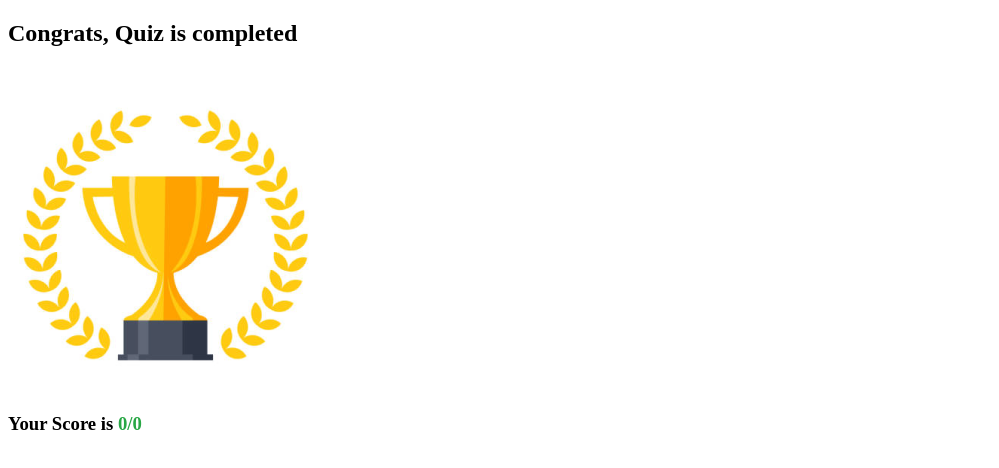
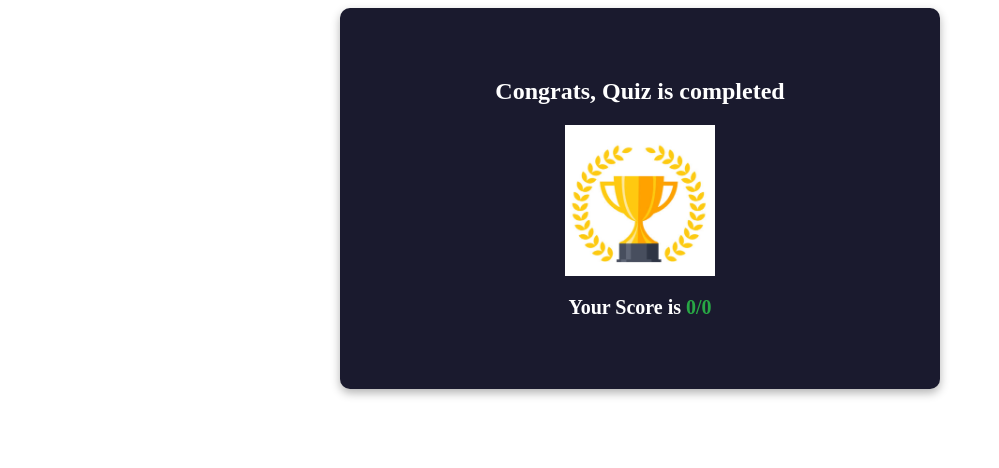
Before and after one commit to Jitanshu08/Quizze-Frontend, a React (Vite) app: page /quiz-completion in a window 1280 px wide. Shown: the top 468 px of the page, without its empty margins (0-999 px from the left). Built offline with nearby package versions, Linux system fonts and the light colour scheme; the HTML template or start-up script is replaced by a standard one.

Commit message:
fixed the bugs

```diff
--- a/src/components/CreateQuizModal.jsx
+++ b/src/components/CreateQuizModal.jsx
@@ -1,6 +1,6 @@
 import React, { useState } from "react";
 import "../css/CreateQuizModal.css";
-import ShareQuizModal from "./ShareQuizModal"; // Import the new ShareQuizModal component
+import ShareQuizModal from "./ShareQuizModal";
 import axios from "axios";
 
 const CreateQuizModal = ({ onClose }) => {
@@ -17,7 +17,7 @@ const CreateQuizModal = ({ onClose }) => {
       optionType: "Text",
     },
   ]);
-  const [shareLink, setShareLink] = useState(null); // New state to store the share link
+  const [shareLink, setShareLink] = useState(null);
 
   const handleQuizNameChange = (e) => setQuizName(e.target.value);
   const handleQuizTypeChange = (e) => setQuizType(e.target.value);
--- a/src/css/QuizAnalysis.css
+++ b/src/css/QuizAnalysis.css
@@ -1,4 +1,4 @@
-/* quizAnalysis.css */
+/* Analysis Page Styles */
 .quiz-analysis-wrapper {
   display: flex;
 }
@@ -74,3 +74,8 @@
   font-size: 14px;
   color: #777;
 }
+
+
+.poll-type .stat-box {
+  width: 24%;
+}
--- a/src/css/quizCompletionPage.css
+++ b/src/css/quizCompletionPage.css
@@ -1,80 +1,35 @@
-.quiz-analysis-wrapper {
+/* Completion Page (Q&A) Styles */
+.quiz-completion-container {
   display: flex;
+  flex-direction: column;
+  align-items: center;
+  justify-content: center;
+  background-color: #1a1a2e;
+  color: #fff;
+  border-radius: 10px;
+  padding: 50px;
+  box-shadow: 0px 4px 10px rgba(0, 0, 0, 0.3);
+  max-width: 500px;
+  margin: auto;
+  text-align: center;
 }
 
-.quiz-analysis-container {
-  display: flex;
-  flex-direction: column;
-  width: 80%;
-  margin-left: 25%;
-}
-
-.quiz-analysis-content {
-  padding: 20px;
-}
-
-.quiz-analysis-content h2 {
-  font-size: 28px;
-  font-weight: bold;
-  color: #3a77f3;
-  margin-bottom: 10px;
-}
-
-.quiz-metadata {
-  display: flex;
-  justify-content: flex-end;
+.quiz-completion-container h2 {
+  font-size: 24px;
   margin-bottom: 20px;
 }
 
-.quiz-metadata p {
-  margin-left: 15px;
-  font-size: 14px;
-  color: #f26d21;
-}
-
-.analysis-section {
+.quiz-completion-container h3 {
+  font-size: 20px;
   margin-top: 20px;
 }
 
-.analysis-item {
-  background-color: #f7f7f7;
-  padding: 15px;
-  margin-bottom: 15px;
-  border-radius: 8px;
-  border: 1px solid #ddd;
+.trophy-image {
+  width: 150px;
+  height: auto;
 }
 
-.analysis-item h3 {
-  font-size: 20px;
-  margin-bottom: 10px;
+.score {
+  color: #28a745;
+  font-weight: bold;
 }
-
-.analysis-stats {
-  display: flex;
-  justify-content: space-between;
-}
-
-.stat-box {
-  width: 32%;
-  background-color: #fff;
-  padding: 10px;
-  border-radius: 8px;
-  text-align: center;
-  border: 1px solid #ddd;
-}
-
-.stat-box p:first-child {
-  font-size: 22px;
-  font-weight: bold;
-  margin-bottom: 5px;
-}
-
-.stat-box p:last-child {
-  font-size: 14px;
-  color: #777;
-}
-
-/* Add poll type specific styles if necessary */
-.poll-type .stat-box {
-  width: 24%; /* Adjust width to fit more options if necessary */
-}
--- a/src/pages/LiveQuizInterface.jsx
+++ b/src/pages/LiveQuizInterface.jsx
@@ -4,7 +4,7 @@ import { useParams, useNavigate } from "react-router-dom";
 import "../css/liveQuizInterface.css";
 
 const LiveQuizInterface = () => {
-  const { quizId } = useParams(); // This will get the quiz ID from the URL
+  const { quizId } = useParams();
   const [quizData, setQuizData] = useState(null);
   const [currentQuestionIndex, setCurrentQuestionIndex] = useState(0);
   const [selectedOption, setSelectedOption] = useState(null);
@@ -21,7 +21,10 @@ const LiveQuizInterface = () => {
         setQuizData(response.data);
 
         // Only set the timer if it's a Q&A quiz
-        if (response.data.quizCategory === "Q&A" && response.data.questions[0].timer) {
+        if (
+          response.data.quizCategory === "Q&A" &&
+          response.data.questions[0].timer
+        ) {
           setTimer(response.data.questions[0].timer);
         }
       } catch (error) {
@@ -49,9 +52,20 @@ const LiveQuizInterface = () => {
 
   const handleNextOrSubmit = async () => {
     const currentQuestion = quizData.questions[currentQuestionIndex];
+    let updatedScore = score;
 
     try {
       if (selectedOption !== null) {
+        // Check if the selected option is correct for Q&A quizzes
+        if (
+          quizData.quizCategory === "Q&A" &&
+          selectedOption === currentQuestion.correctOption
+        ) {
+          updatedScore += 1;
+          setScore(updatedScore);
+        }
+
+
         await axios.post(
           `http://localhost:5000/api/quizzes/response/${quizId}`,
           {
@@ -63,16 +77,8 @@ const LiveQuizInterface = () => {
             ],
           }
         );
-
-        // For Q&A quiz, check if the selected option is correct
-        if (
-          quizData.quizCategory === "Q&A" &&
-          selectedOption === currentQuestion.correctOption
-        ) {
-          setScore((prevScore) => prevScore + 1);
-        }
       } else {
-        // Mark as incorrect if timer runs out and no option is selected
+        // If no option selected or timer ran out, mark as incorrect
         await axios.post(
           `http://localhost:5000/api/quizzes/response/${quizId}`,
           {
@@ -96,13 +102,16 @@ const LiveQuizInterface = () => {
           setTimer(null);
         }
       } else {
-        // Navigate to the completion page with the final score
+        // Navigate to the appropriate completion page with the final score
         if (quizData.quizCategory === "Q&A") {
           navigate("/quiz-completion", {
-            state: { score, totalQuestions: quizData.questions.length },
+            state: {
+              score: updatedScore,
+              totalQuestions: quizData.questions.length,
+            },
           });
         } else {
-          navigate("/poll-completion"); // Navigate to Poll completion page
+          navigate("/poll-completion");
         }
       }
     } catch (error) {
@@ -120,7 +129,6 @@ const LiveQuizInterface = () => {
       <h2>{quizData.title}</h2>
       <div className="question-container">
         <h3>{quizData.questions[currentQuestionIndex].text}</h3>
-        {/* Display timer only for Q&A quizzes */}
         {quizData.quizCategory === "Q&A" && timer !== null && (
           <div className="timer">Time Left: {timer}s</div>
         )}
--- a/src/pages/QuizAnalysisPage.jsx
+++ b/src/pages/QuizAnalysisPage.jsx
@@ -73,7 +73,11 @@ const QuizAnalysisPage = () => {
                 <h3>
                   Q.{index + 1} {analysis.question}
                 </h3>
-                <div className={`analysis-stats ${quizData.quizCategory === 'Poll' ? 'poll-type' : ''}`}>
+                <div
+                  className={`analysis-stats ${
+                    quizData.quizCategory === "Poll" ? "poll-type" : ""
+                  }`}
+                >
                   {quizData.quizCategory === "Q&A" ? (
                     <>
                       <div className="stat-box">
```
